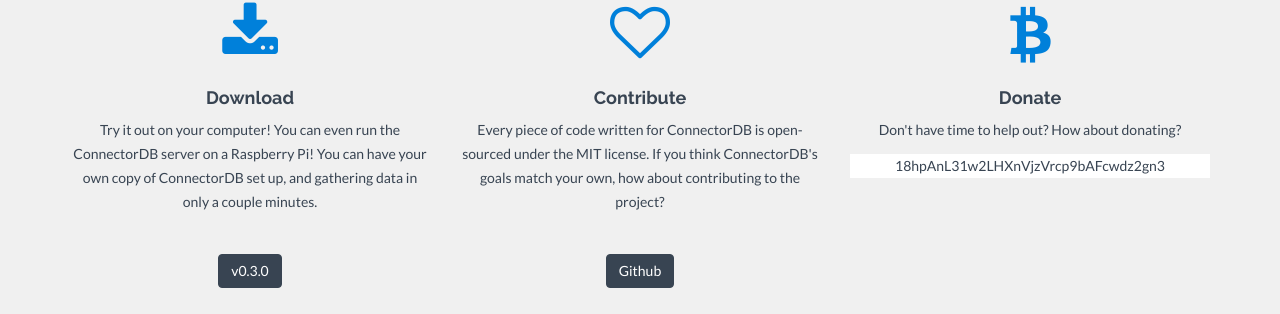
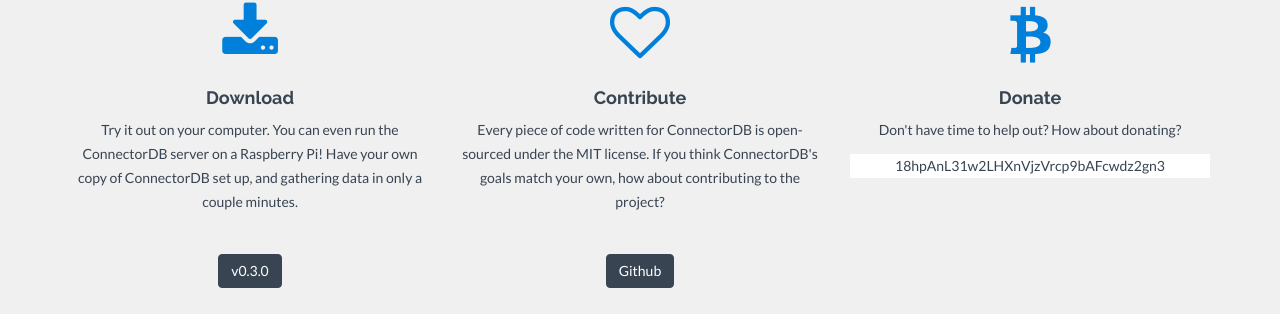
Before and after one commit to connectordb/connectordb.io, a Jekyll site: the page built from index.html, in a window 1280 px wide and 900 px high, scrolled down 3573 px. Shown: the part 197-511 px from the top of the window. Built offline with Jekyll 4.4.1, drawn with Linux system fonts in a browser that asks for light colours; nearby versions of some CDN libraries.

```diff
--- a/index.html
+++ b/index.html
@@ -213,7 +213,7 @@ analysis...</p>
         <div class="col-md-4">
             <i class="fa fa-download"></i>
             <h4>Download</h4>
-            <p>Try it out on your computer! You can even run the ConnectorDB server on a Raspberry Pi! You can have your own
+            <p>Try it out on your computer. You can even run the ConnectorDB server on a Raspberry Pi! Have your own
                 copy of ConnectorDB set up, and gathering data in only a couple minutes.</p>
             <p><br/><a href="/download/" class="btn btn-theme">v{{ site.version }}</a></p>
         </div>
```
Also changed, not shown: download.html (+6 -6 lines).
